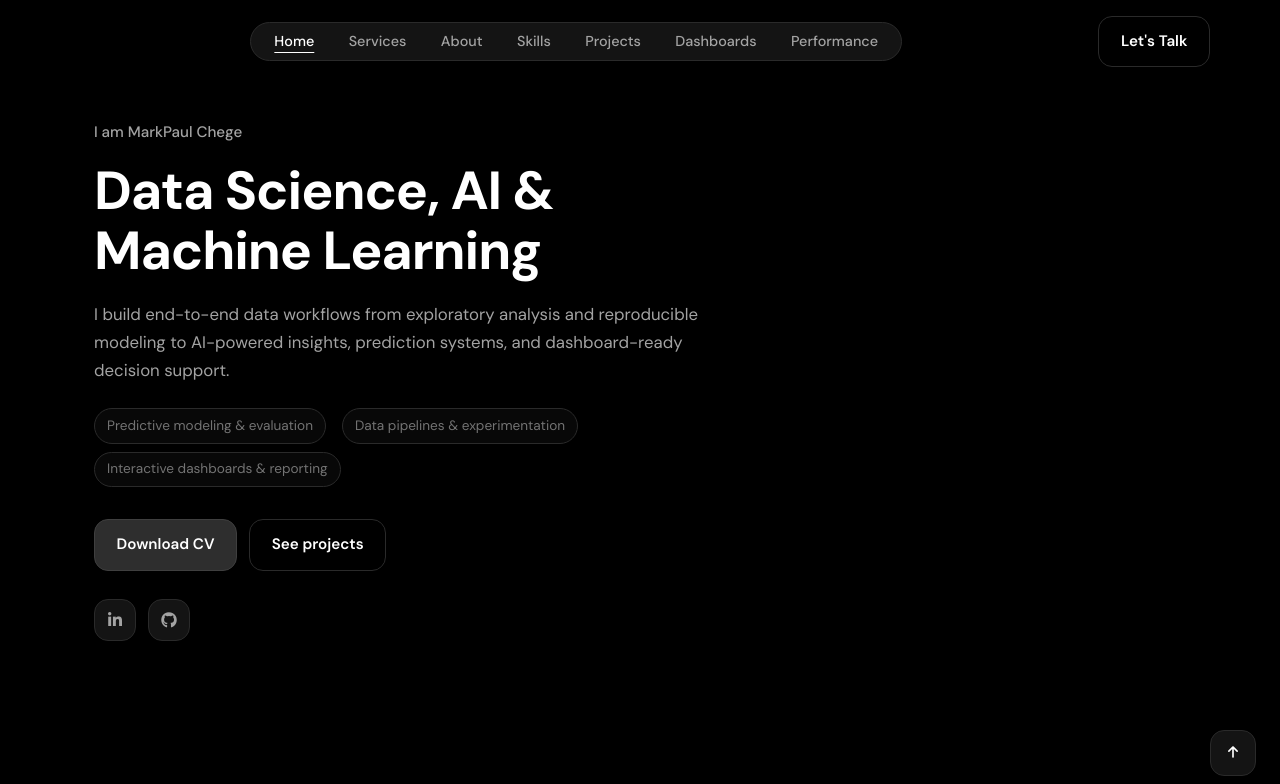
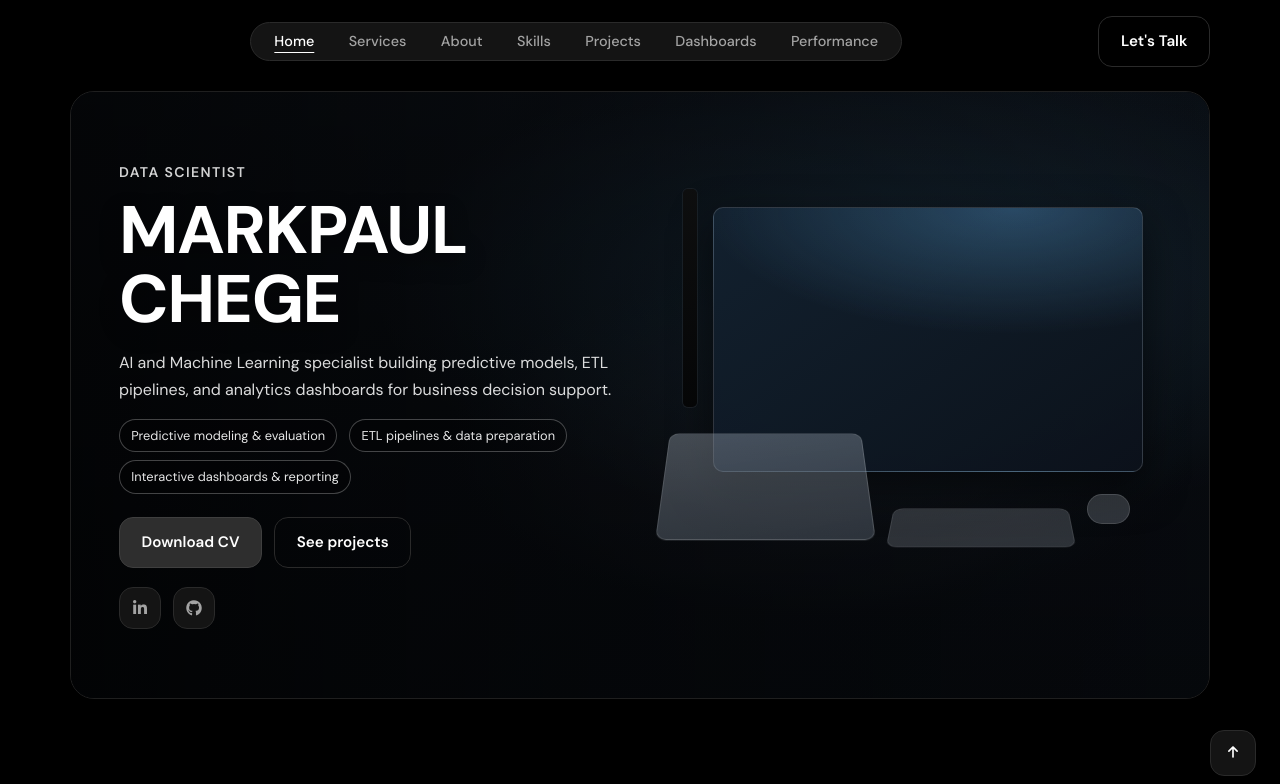
Before and after one commit to chegeMP/Portfolio, a plain HTML site: page index.html in a window 1280 px wide. Shown: the top 784 px of the page. Drawn offline with Linux system fonts and the light colour scheme.

Commit message:
Portfolio customization

```diff
--- a/index.html
+++ b/index.html
@@ -48,19 +48,26 @@
 
   <main id="main">
     <section id="home" class="hero section-block">
+      <div class="hero-visual" aria-hidden="true">
+        <div class="visual-monitor"></div>
+        <div class="visual-laptop"></div>
+        <div class="visual-keyboard"></div>
+        <div class="visual-mouse"></div>
+        <div class="visual-lamp"></div>
+      </div>
       <div class="hero-layout">
-        <p class="eyebrow">I am MarkPaul Chege</p>
-        <h1 class="hero-title">Data Science, <span class="hero-title-accent">AI</span> &amp; Machine Learning</h1>
+        <p class="eyebrow">Data Scientist</p>
+        <h1 class="hero-title">MarkPaul <span class="hero-title-accent">Chege</span></h1>
         <p class="hero-lead">
-          I build end-to-end data workflows from exploratory analysis and reproducible modeling to AI-powered insights, prediction systems, and dashboard-ready decision support.
+          AI and Machine Learning specialist building predictive models, ETL pipelines, and analytics dashboards for business decision support.
         </p>
         <ul class="hero-highlights" aria-label="Focus areas">
           <li>Predictive modeling &amp; evaluation</li>
-          <li>Data pipelines &amp; experimentation</li>
+          <li>ETL pipelines &amp; data preparation</li>
           <li>Interactive dashboards &amp; reporting</li>
         </ul>
         <div class="hero-actions">
-          <a href="mailto:chegemark582@gmail.com?subject=CV%20request" class="btn btn-solid">Download CV</a>
+          <a href="assets/Markpaul_Chege_CV.pdf" class="btn btn-solid" download>Download CV</a>
           <a href="#projects" class="btn btn-outline">See projects</a>
         </div>
         <div class="hero-social">
@@ -256,10 +263,11 @@
         <article class="surface-card project-card" data-project-tags="ml ai">
           <div class="project-icon" aria-hidden="true"><i class="fas fa-user-minus"></i></div>
           <h3 class="card-title">Customer Churn Prediction Model</h3>
-          <p class="card-text">End-to-end churn prediction workflow using feature engineering, class balancing, and model comparison (Neural Network vs XGBoost) to identify high-risk customers and support retention strategy.</p>
+          <p class="card-text">Neural network-based churn prediction workflow using feature engineering, class balancing, and rigorous evaluation to identify high-risk customers and support retention strategy decisions.</p>
+          <p class="card-text"><strong>Results:</strong> Accuracy 0.8935, F1 Score 0.8443, ROC-AUC 0.9670.</p>
           <div class="card-tags">
             <span class="chip">Python</span>
-            <span class="chip">XGBoost</span>
+            <span class="chip">TensorFlow / Keras</span>
             <span class="chip">Neural network</span>
             <span class="chip">ROC-AUC / F1</span>
           </div>
@@ -402,6 +410,22 @@
         <figure class="surface-card gallery-card">
           <img src="assets/gallery/dashboard-18.png" alt="Model selection and persistence log showing best model choice and pipeline completion details." loading="lazy">
           <figcaption class="gallery-caption">Model selection and persistence checkpoint recording the selected best model, comparative scoring, and end-to-end pipeline completion metadata.</figcaption>
+        </figure>
+        <figure class="surface-card gallery-card">
+          <img src="assets/gallery/dashboard-19.png" alt="Python ETL code snippet showing schema loading, asset integrity checks, and prepared data class definition." loading="lazy">
+          <figcaption class="gallery-caption">ETL pipeline implementation snippet demonstrating schema loading, artifact integrity verification, and structured prepared-data output for downstream model consumption.</figcaption>
+        </figure>
+        <figure class="surface-card gallery-card">
+          <img src="assets/gallery/dashboard-20.png" alt="Data transformation code snippet showing missing-value filling, numeric coercion, and scaling before model inference." loading="lazy">
+          <figcaption class="gallery-caption">Transformation-stage code handling missing values, numeric coercion, infinity cleanup, and scaling logic to produce consistent model-ready feature matrices.</figcaption>
+        </figure>
+        <figure class="surface-card gallery-card">
+          <img src="assets/gallery/dashboard-21.png" alt="ETL pipeline documentation snippet describing supported input formats, auto-detection, and command-line usage examples." loading="lazy">
+          <figcaption class="gallery-caption">Pipeline documentation snippet outlining supported input formats, auto-detection rules, CLI usage, and standardized outputs for reproducible ETL execution.</figcaption>
+        </figure>
+        <figure class="surface-card gallery-card">
+          <img src="assets/gallery/dashboard-22.png" alt="Neural network training utility function plotting loss, AUC, and accuracy history with matplotlib subplots." loading="lazy">
+          <figcaption class="gallery-caption">Neural network training utility function for plotting loss, AUC, and accuracy history to support consistent model diagnostics and performance reporting.</figcaption>
         </figure>
       </div>
     </section>
--- a/styles.css
+++ b/styles.css
@@ -280,64 +280,161 @@ strong {
 }
 
 .hero.section-block {
-  padding-top: calc(var(--header-h) + 3rem);
-  padding-bottom: 4.5rem;
-  min-height: auto;
+  position: relative;
+  margin-top: calc(var(--header-h) + 1.2rem);
+  min-height: min(76vh, 760px);
+  padding: 3rem;
   display: flex;
   align-items: center;
+  border-radius: 24px;
+  overflow: hidden;
+  border: 1px solid rgba(255, 255, 255, 0.12);
+  box-shadow: 0 20px 44px rgba(0, 0, 0, 0.45);
+}
+
+.hero.section-block::before {
+  content: "";
+  position: absolute;
+  inset: 0;
+  background:
+    radial-gradient(900px 400px at 74% 32%, rgba(68, 132, 172, 0.28), transparent 60%),
+    radial-gradient(520px 240px at 66% 58%, rgba(30, 35, 45, 0.65), transparent 72%),
+    linear-gradient(165deg, #0f141c 0%, #0b1017 45%, #090d13 100%);
+}
+
+.hero.section-block::after {
+  content: "";
+  position: absolute;
+  inset: 0;
+  background:
+    linear-gradient(90deg, rgba(0, 0, 0, 0.7) 0%, rgba(0, 0, 0, 0.4) 44%, rgba(0, 0, 0, 0.14) 100%),
+    linear-gradient(180deg, rgba(0, 0, 0, 0.12) 0%, rgba(0, 0, 0, 0.3) 100%);
+}
+
+.hero-visual {
+  position: absolute;
+  inset: 0;
+  z-index: 1;
+}
+
+.visual-monitor,
+.visual-laptop,
+.visual-keyboard,
+.visual-mouse,
+.visual-lamp {
+  position: absolute;
+  border-radius: 10px;
+}
+
+.visual-monitor {
+  width: min(34vw, 430px);
+  height: min(21vw, 265px);
+  right: 5.8%;
+  top: 19%;
+  border: 1px solid rgba(255, 255, 255, 0.15);
+  background:
+    radial-gradient(120% 80% at 70% 0%, rgba(87, 157, 208, 0.36), transparent 60%),
+    linear-gradient(145deg, rgba(19, 33, 48, 0.95), rgba(12, 18, 27, 0.95));
+  box-shadow: 0 16px 40px rgba(0, 0, 0, 0.55);
+}
+
+.visual-laptop {
+  width: min(16vw, 210px);
+  height: min(10.3vw, 128px);
+  right: 30%;
+  top: 54%;
+  transform: perspective(500px) rotateX(34deg);
+  border: 1px solid rgba(255, 255, 255, 0.14);
+  background: linear-gradient(170deg, rgba(178, 189, 202, 0.34), rgba(77, 87, 99, 0.52));
+}
+
+.visual-keyboard {
+  width: min(14.4vw, 182px);
+  height: min(4.6vw, 58px);
+  right: 12%;
+  top: 67%;
+  transform: perspective(500px) rotateX(48deg);
+  border: 1px solid rgba(255, 255, 255, 0.09);
+  background: linear-gradient(170deg, rgba(190, 198, 210, 0.2), rgba(90, 97, 106, 0.45));
+}
+
+.visual-mouse {
+  width: min(3.4vw, 44px);
+  height: min(2.4vw, 30px);
+  right: 6.9%;
+  top: 66.3%;
+  border-radius: 16px;
+  border: 1px solid rgba(255, 255, 255, 0.13);
+  background: linear-gradient(170deg, rgba(201, 210, 220, 0.2), rgba(99, 106, 116, 0.44));
+}
+
+.visual-lamp {
+  width: min(1.1vw, 14px);
+  height: min(17vw, 220px);
+  right: 45%;
+  top: 16%;
+  border-radius: 5px;
+  background: linear-gradient(180deg, rgba(14, 14, 14, 0.9), rgba(4, 4, 4, 0.85));
+  box-shadow: 0 0 0 1px rgba(255, 255, 255, 0.06);
 }
 
 .hero-layout {
+  position: relative;
+  z-index: 2;
   width: 100%;
-  max-width: 42rem;
+  max-width: 34rem;
 }
 
 .eyebrow {
-  font-size: 0.95rem;
-  color: var(--muted);
-  margin-bottom: 1rem;
-  font-weight: 500;
+  font-size: 0.88rem;
+  color: rgba(255, 255, 255, 0.82);
+  margin-bottom: 0.7rem;
+  font-weight: 600;
+  letter-spacing: 0.1em;
+  text-transform: uppercase;
 }
 
 .hero-title {
-  font-size: clamp(2.25rem, 4.2vw, 3.35rem);
-  font-weight: 700;
-  line-height: 1.12;
+  font-size: clamp(2.5rem, 5.8vw, 4.2rem);
+  font-weight: 800;
+  line-height: 1.03;
   letter-spacing: -0.02em;
-  margin-bottom: 1.25rem;
+  margin-bottom: 1rem;
+  text-transform: uppercase;
+  text-shadow: 0 8px 22px rgba(0, 0, 0, 0.45);
 }
 
 .hero-title-accent {
-  display: inline;
+  display: block;
   color: var(--text);
 }
 
 .hero-lead {
-  color: var(--muted);
-  font-size: 1.05rem;
-  max-width: 40rem;
-  margin-bottom: 1.5rem;
+  color: rgba(255, 255, 255, 0.86);
+  font-size: 1rem;
+  max-width: 32rem;
+  margin-bottom: 1rem;
 }
 
 .hero-highlights {
   list-style: none;
   display: flex;
   flex-wrap: wrap;
-  gap: 0.5rem 1rem;
-  margin-bottom: 2rem;
+  gap: 0.5rem 0.75rem;
+  margin-bottom: 1.45rem;
 }
 
 .hero-highlights li {
-  font-size: 0.85rem;
-  color: var(--faint);
-  padding: 0.35rem 0.75rem;
-  border: 1px solid var(--border);
+  font-size: 0.8rem;
+  color: rgba(255, 255, 255, 0.9);
+  padding: 0.32rem 0.7rem;
+  border: 1px solid rgba(255, 255, 255, 0.26);
   border-radius: var(--radius-pill);
-  background: rgba(255, 255, 255, 0.03);
+  background: rgba(0, 0, 0, 0.24);
 }
 
 .hero-actions {
-  margin-bottom: 1.75rem;
+  margin-bottom: 1.2rem;
   display: flex;
   flex-wrap: wrap;
   gap: 0.75rem;
@@ -789,19 +886,17 @@ strong {
 @media (max-width: 880px) {
   .hero-layout {
     max-width: none;
-    text-align: center;
+    text-align: left;
   }
 
-  .hero-highlights {
-    justify-content: center;
+  .hero.section-block {
+    min-height: 74vh;
+    padding: 2rem 1.35rem;
+    margin-top: calc(var(--header-h) + 0.8rem);
   }
 
-  .hero-actions {
-    justify-content: center;
-  }
-
-  .hero-social {
-    justify-content: center;
+  .hero-visual {
+    opacity: 0.62;
   }
 
   .cards-row-3,
@@ -828,6 +923,10 @@ strong {
     grid-template-columns: 1fr;
   }
 
+  .hero-title {
+    font-size: clamp(2rem, 9vw, 2.75rem);
+  }
+
   .cards-row-5 {
     grid-template-columns: 1fr;
   }
```
Also changed, not shown: assets/gallery/dashboard-19.png (added), assets/gallery/dashboard-20.png (added), assets/gallery/dashboard-21.png (added), assets/gallery/dashboard-22.png (added), assets/landing-desktop-hero.png (added), assets/landing-desktop-setup.png (added), 2 other files.
